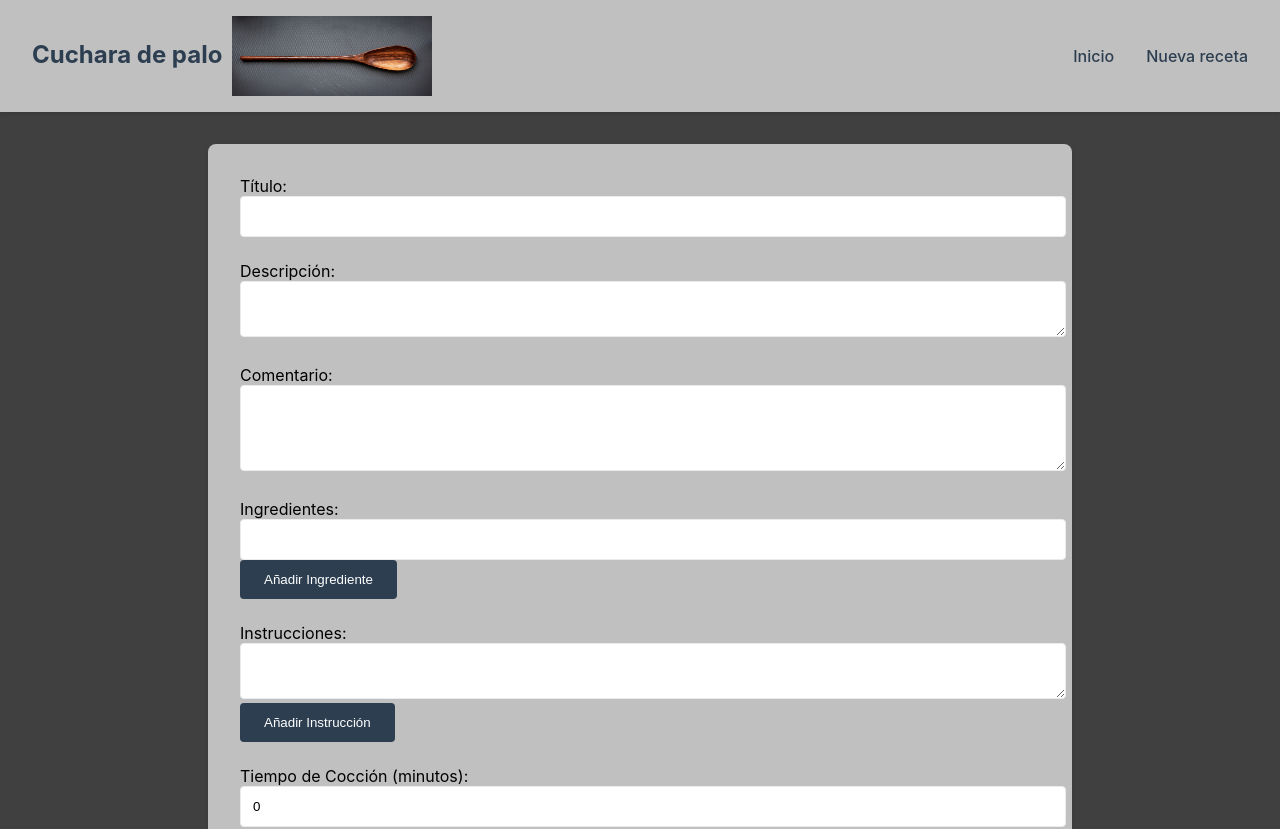
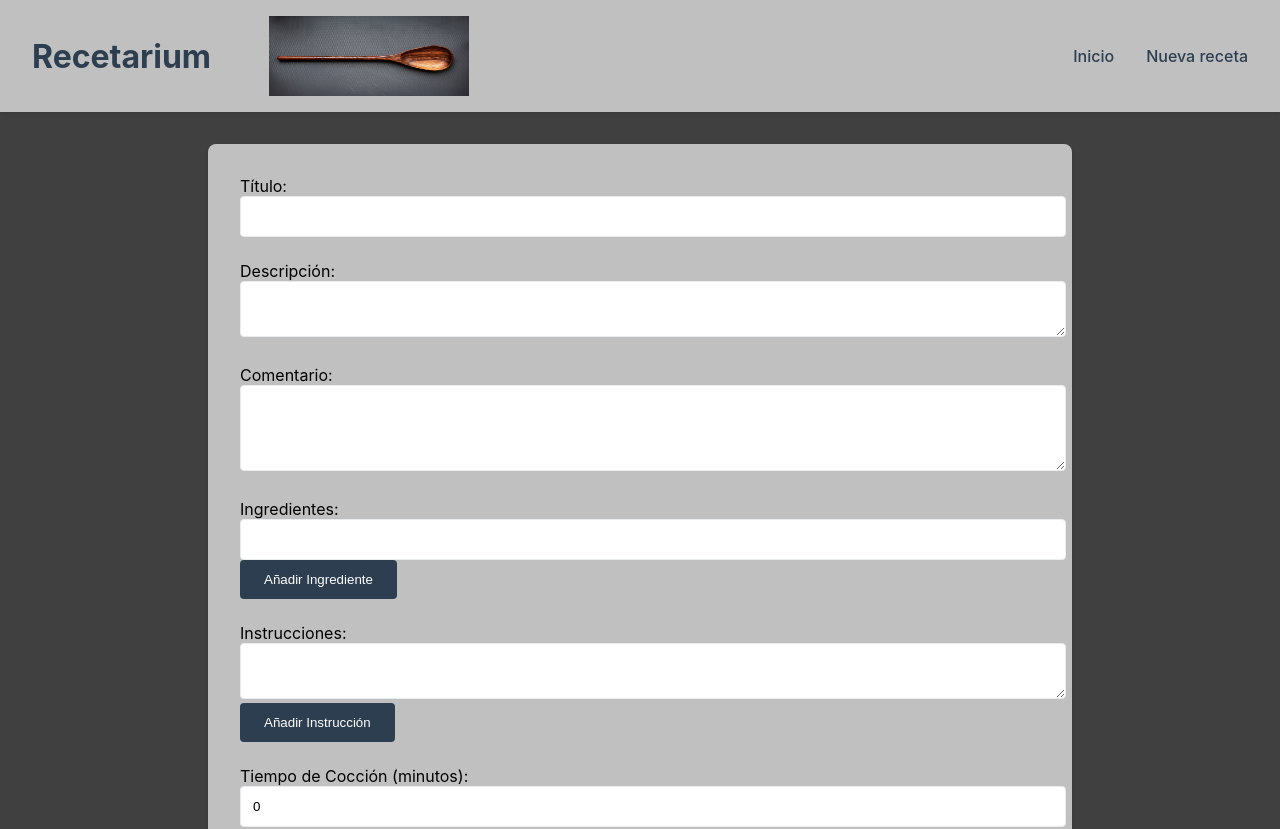
Before and after one commit to tervingo/rct_front, a React (Create React App) app: page /new in a window 1280 px wide. Shown: the top 829 px of the page. Built offline with nearby package versions, Linux system fonts and the light colour scheme; no server answers.

Commit message:
cosmético

```diff
--- a/src/App.css
+++ b/src/App.css
@@ -21,9 +21,16 @@
 }
 
 .navbar-brand {
-  font-size: 1.5rem;
-  font-weight: bold;
+  font-size: 2rem;
+  font-weight: bold;;
   color: var(--primary-color);
+}
+
+.navbar-logo-container {
+  display: flex;
+  flex-direction: row;
+  align-items: center;
+  gap: 3rem;
 }
 
 .navbar-links {
--- a/src/App.js
+++ b/src/App.js
@@ -48,13 +48,16 @@
       <div className="app">
         <nav className="navbar">
           <div className="navbar-brand">
-            Cuchara de palo
-            <img
-              src="/images/cuchara.png"
-              alt="Cuchara"
-              className="navbar-logo"
-            />
+            <div className="navbar-logo-container">
+            Recetarium
+
+              <img
+                src="/images/cuchara.png"
+                alt="Cuchara"
+                className="navbar-logo"
+              />
             </div>
+          </div>
 
           <div className="navbar-links">
             <Link to="/">Inicio</Link>
```
